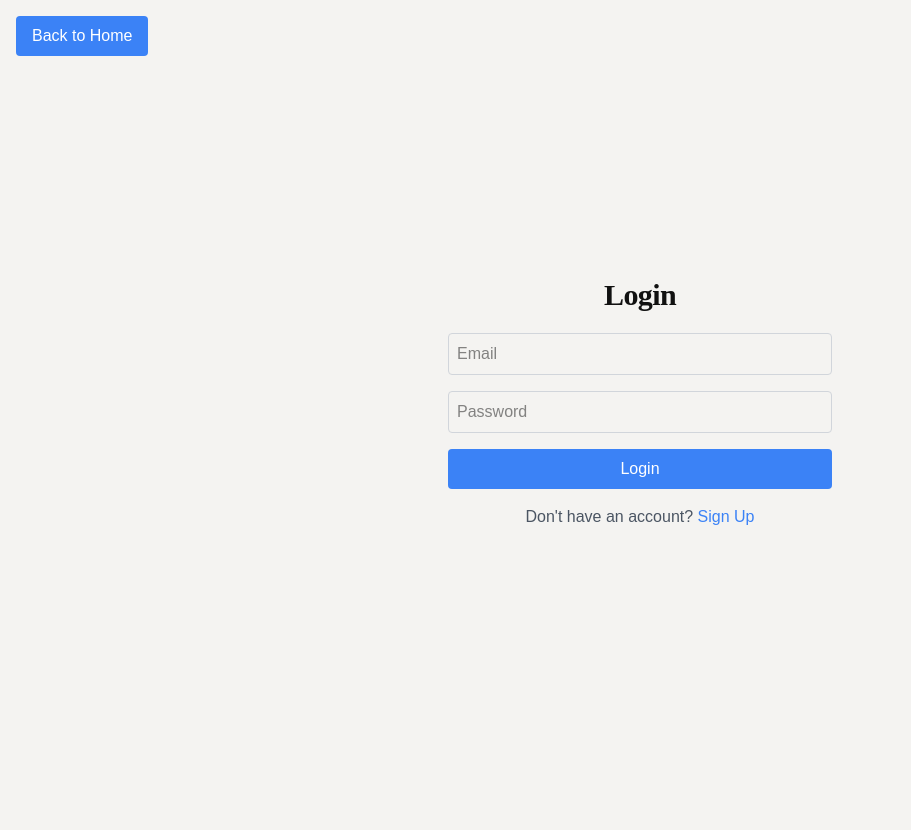
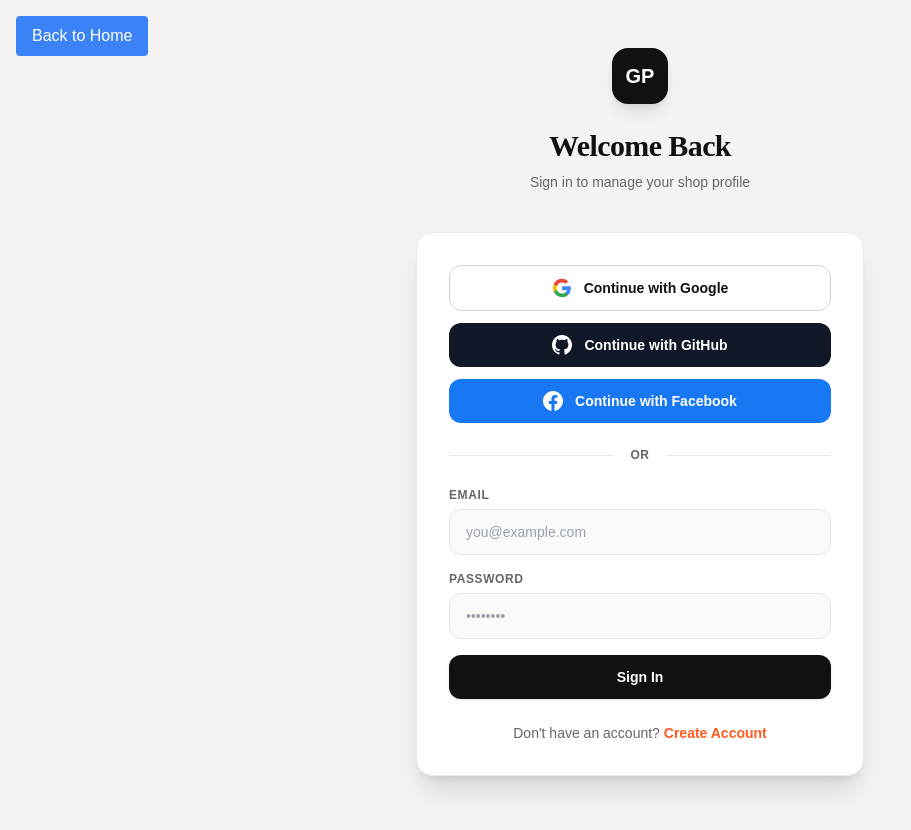
Before and after one commit to GulPlazaOnline/gulPlazaShops, a React (Vite) app: page /auth in a window 1280 px wide. Shown: the top 830 px of the page, without its empty margins (0-911 px from the left). Before the commit the page ends 800 px from the top, so only its background shows below. Built offline with nearby package versions, Linux system fonts and the light colour scheme.

Commit message:
feat: add Google, GitHub, Facebook social login + redesigned auth page

```diff
--- a/src/pages/auth/index.jsx
+++ b/src/pages/auth/index.jsx
@@ -1,9 +1,20 @@
 import { useState } from 'react';
 import { auth } from '../../firebase.js';
-import { createUserWithEmailAndPassword, signInWithEmailAndPassword } from 'firebase/auth';
+import {
+    createUserWithEmailAndPassword,
+    signInWithEmailAndPassword,
+    signInWithPopup,
+    GoogleAuthProvider,
+    GithubAuthProvider,
+    FacebookAuthProvider
+} from 'firebase/auth';
 import { useNavigate } from 'react-router-dom';
 import { toast } from 'react-toastify';
 import BackToHomeBtn from '../../components/backToHomeBtn/index.jsx';
+
+const googleProvider = new GoogleAuthProvider();
+const githubProvider = new GithubAuthProvider();
+const facebookProvider = new FacebookAuthProvider();
 
 const Auth = () => {
     const [email, setEmail] = useState('');
@@ -33,82 +44,138 @@ const Auth = () => {
         setLoading(false);
     };
 
+    const handleSocialAuth = async (provider, providerName) => {
+        try {
+            await signInWithPopup(auth, provider);
+            toast.success(`Signed in with ${providerName}!`);
+            navigate('/');
+        } catch (error) {
+            if (error.code === 'auth/popup-closed-by-user') return;
+            if (error.code === 'auth/account-exists-with-different-credential') {
+                toast.error('An account already exists with the same email. Try a different sign-in method.');
+            } else {
+                toast.error(error.message);
+            }
+        }
+    };
+
     return (
-        <div style={{
-            display: 'flex',
-            flexDirection: 'column',
-            alignItems: 'center',
-            justifyContent: 'center',
-            minHeight: '100vh',
-            padding: '1rem'
-        }}>
-            <h1 style={{ fontSize: '1.875rem', fontWeight: 'bold', marginBottom: '1rem' }}>
-                {isSignup ? 'Sign Up' : 'Login'}
+        <div className="min-h-screen bg-surface dark:bg-surface-dark flex items-center justify-center px-4 py-12">
+            <div className="w-full max-w-md">
+                {/* Header */}
+                <div className="text-center mb-10">
+                    <div className="w-14 h-14 bg-charcoal dark:bg-white rounded-2xl flex items-center justify-center mx-auto mb-6 shadow-lg">
+                        <span className="text-white dark:text-charcoal font-bold text-xl">GP</span>
+                    </div>
+                    <h1 className="text-3xl font-serif font-bold text-charcoal dark:text-white mb-2">
+                        {isSignup ? 'Create Account' : 'Welcome Back'}
                     </h1>
+                    <p className="text-muted text-sm">
+                        {isSignup ? 'Join the Gul Plaza relief community' : 'Sign in to manage your shop profile'}
+                    </p>
+                </div>
 
-            <form
-                onSubmit={handleAuth}
-                style={{
-                    display: 'flex',
-                    flexDirection: 'column',
-                    gap: '1rem',
-                    width: '100%',
-                    maxWidth: '24rem'
-                }}
+                {/* Card */}
+                <div className="bg-white dark:bg-gray-800 rounded-2xl shadow-xl border border-gray-200 dark:border-gray-700 p-8">
+
+                    {/* Social Auth Buttons */}
+                    <div className="space-y-3 mb-6">
+                        {/* Google */}
+                        <button
+                            onClick={() => handleSocialAuth(googleProvider, 'Google')}
+                            className="w-full flex items-center justify-center gap-3 px-4 py-3 bg-white dark:bg-gray-700 border border-gray-300 dark:border-gray-600 rounded-xl text-sm font-semibold text-charcoal dark:text-white hover:bg-gray-50 dark:hover:bg-gray-600 transition-all duration-200 hover:shadow-md"
                         >
+                            <svg className="w-5 h-5" viewBox="0 0 24 24">
+                                <path fill="#4285F4" d="M22.56 12.25c0-.78-.07-1.53-.2-2.25H12v4.26h5.92a5.06 5.06 0 0 1-2.2 3.32v2.77h3.57c2.08-1.92 3.28-4.74 3.28-8.1z" />
+                                <path fill="#34A853" d="M12 23c2.97 0 5.46-.98 7.28-2.66l-3.57-2.77c-.98.66-2.23 1.06-3.71 1.06-2.86 0-5.29-1.93-6.16-4.53H2.18v2.84C3.99 20.53 7.7 23 12 23z" />
+                                <path fill="#FBBC05" d="M5.84 14.09c-.22-.66-.35-1.36-.35-2.09s.13-1.43.35-2.09V7.07H2.18C1.43 8.55 1 10.22 1 12s.43 3.45 1.18 4.93l2.85-2.22.81-.62z" />
+                                <path fill="#EA4335" d="M12 5.38c1.62 0 3.06.56 4.21 1.64l3.15-3.15C17.45 2.09 14.97 1 12 1 7.7 1 3.99 3.47 2.18 7.07l3.66 2.84c.87-2.6 3.3-4.53 6.16-4.53z" />
+                            </svg>
+                            Continue with Google
+                        </button>
+
+                        {/* GitHub */}
+                        <button
+                            onClick={() => handleSocialAuth(githubProvider, 'GitHub')}
+                            className="w-full flex items-center justify-center gap-3 px-4 py-3 bg-gray-900 dark:bg-gray-600 rounded-xl text-sm font-semibold text-white hover:bg-gray-800 dark:hover:bg-gray-500 transition-all duration-200 hover:shadow-md"
+                        >
+                            <svg className="w-5 h-5" fill="currentColor" viewBox="0 0 24 24">
+                                <path d="M12 0c-6.626 0-12 5.373-12 12 0 5.302 3.438 9.8 8.207 11.387.599.111.793-.261.793-.577v-2.234c-3.338.726-4.033-1.416-4.033-1.416-.546-1.387-1.333-1.756-1.333-1.756-1.089-.745.083-.729.083-.729 1.205.084 1.839 1.237 1.839 1.237 1.07 1.834 2.807 1.304 3.492.997.107-.775.418-1.305.762-1.604-2.665-.305-5.467-1.334-5.467-5.931 0-1.311.469-2.381 1.236-3.221-.124-.303-.535-1.524.117-3.176 0 0 1.008-.322 3.301 1.23.957-.266 1.983-.399 3.003-.404 1.02.005 2.047.138 3.006.404 2.291-1.552 3.297-1.23 3.297-1.23.653 1.653.242 2.874.118 3.176.77.84 1.235 1.911 1.235 3.221 0 4.609-2.807 5.624-5.479 5.921.43.372.823 1.102.823 2.222v3.293c0 .319.192.694.801.576 4.765-1.589 8.199-6.086 8.199-11.386 0-6.627-5.373-12-12-12z" />
+                            </svg>
+                            Continue with GitHub
+                        </button>
+
+                        {/* Facebook */}
+                        <button
+                            onClick={() => handleSocialAuth(facebookProvider, 'Facebook')}
+                            className="w-full flex items-center justify-center gap-3 px-4 py-3 bg-[#1877F2] rounded-xl text-sm font-semibold text-white hover:bg-[#166FE5] transition-all duration-200 hover:shadow-md"
+                        >
+                            <svg className="w-5 h-5" fill="currentColor" viewBox="0 0 24 24">
+                                <path d="M24 12.073c0-6.627-5.373-12-12-12s-12 5.373-12 12c0 5.99 4.388 10.954 10.125 11.854v-8.385H7.078v-3.47h3.047V9.43c0-3.007 1.792-4.669 4.533-4.669 1.312 0 2.686.235 2.686.235v2.953H15.83c-1.491 0-1.956.925-1.956 1.874v2.25h3.328l-.532 3.47h-2.796v8.385C19.612 23.027 24 18.062 24 12.073z" />
+                            </svg>
+                            Continue with Facebook
+                        </button>
+                    </div>
+
+                    {/* Divider */}
+                    <div className="flex items-center gap-4 mb-6">
+                        <div className="flex-1 h-px bg-gray-200 dark:bg-gray-600"></div>
+                        <span className="text-xs font-semibold text-muted uppercase tracking-wider">or</span>
+                        <div className="flex-1 h-px bg-gray-200 dark:bg-gray-600"></div>
+                    </div>
+
+                    {/* Email/Password Form */}
+                    <form onSubmit={handleAuth} className="space-y-4">
+                        <div>
+                            <label className="block text-xs font-semibold text-muted uppercase tracking-wider mb-1.5">Email</label>
                             <input
                                 type="email"
-                    placeholder="Email"
+                                placeholder="you@example.com"
                                 value={email}
                                 onChange={(e) => setEmail(e.target.value)}
                                 required
-                    style={{
-                        border: '1px solid #d1d5db',
-                        padding: '0.5rem',
-                        borderRadius: '0.25rem'
-                    }}
+                                className="w-full px-4 py-3 bg-gray-50 dark:bg-gray-700 border border-gray-200 dark:border-gray-600 rounded-xl text-charcoal dark:text-white placeholder-gray-400 focus:ring-2 focus:ring-commerce focus:border-commerce outline-none transition-all text-sm"
                             />
+                        </div>
 
+                        <div>
+                            <label className="block text-xs font-semibold text-muted uppercase tracking-wider mb-1.5">Password</label>
                             <input
                                 type="password"
-                    placeholder="Password"
+                                placeholder="••••••••"
                                 value={password}
                                 onChange={(e) => setPassword(e.target.value)}
                                 required
-                    style={{
-                        border: '1px solid #d1d5db',
-                        padding: '0.5rem',
-                        borderRadius: '0.25rem'
-                    }}
+                                className="w-full px-4 py-3 bg-gray-50 dark:bg-gray-700 border border-gray-200 dark:border-gray-600 rounded-xl text-charcoal dark:text-white placeholder-gray-400 focus:ring-2 focus:ring-commerce focus:border-commerce outline-none transition-all text-sm"
                             />
+                        </div>
 
                         <button
                             type="submit"
                             disabled={loading}
-                    style={{
-                        backgroundColor: loading ? '#93c5fd' : '#3b82f6',
-                        color: 'white',
-                        padding: '0.5rem',
-                        borderRadius: '0.25rem',
-                        border: 'none',
-                        cursor: loading ? 'not-allowed' : 'pointer'
-                    }}
+                            className="w-full py-3 bg-charcoal dark:bg-white text-white dark:text-charcoal font-bold text-sm rounded-xl hover:opacity-90 transition-all duration-200 disabled:opacity-50 disabled:cursor-not-allowed shadow-sm hover:shadow-md"
                         >
-                    {loading ? 'Please wait...' : isSignup ? 'Sign Up' : 'Login'}
+                            {loading ? 'Please wait...' : isSignup ? 'Create Account' : 'Sign In'}
                         </button>
                     </form>
 
-            <p style={{ marginTop: '1rem', color: '#4b5563' }}>
+                    {/* Toggle signup/login */}
+                    <p className="text-center mt-6 text-sm text-muted">
                         {isSignup ? 'Already have an account?' : "Don't have an account?"}{' '}
                         <span
-                    style={{ color: '#3b82f6', cursor: 'pointer' }}
+                            className="text-commerce font-semibold cursor-pointer hover:underline"
                             onClick={() => setIsSignup(!isSignup)}
                         >
-                    {isSignup ? 'Login' : 'Sign Up'}
+                            {isSignup ? 'Sign In' : 'Create Account'}
                         </span>
                     </p>
+                </div>
 
+                {/* Back to Home */}
+                <div className="mt-6 text-center">
                     <BackToHomeBtn />
+                </div>
+            </div>
         </div>
     );
 };
```
Lines whose indentation alone changed are shown as unchanged.
